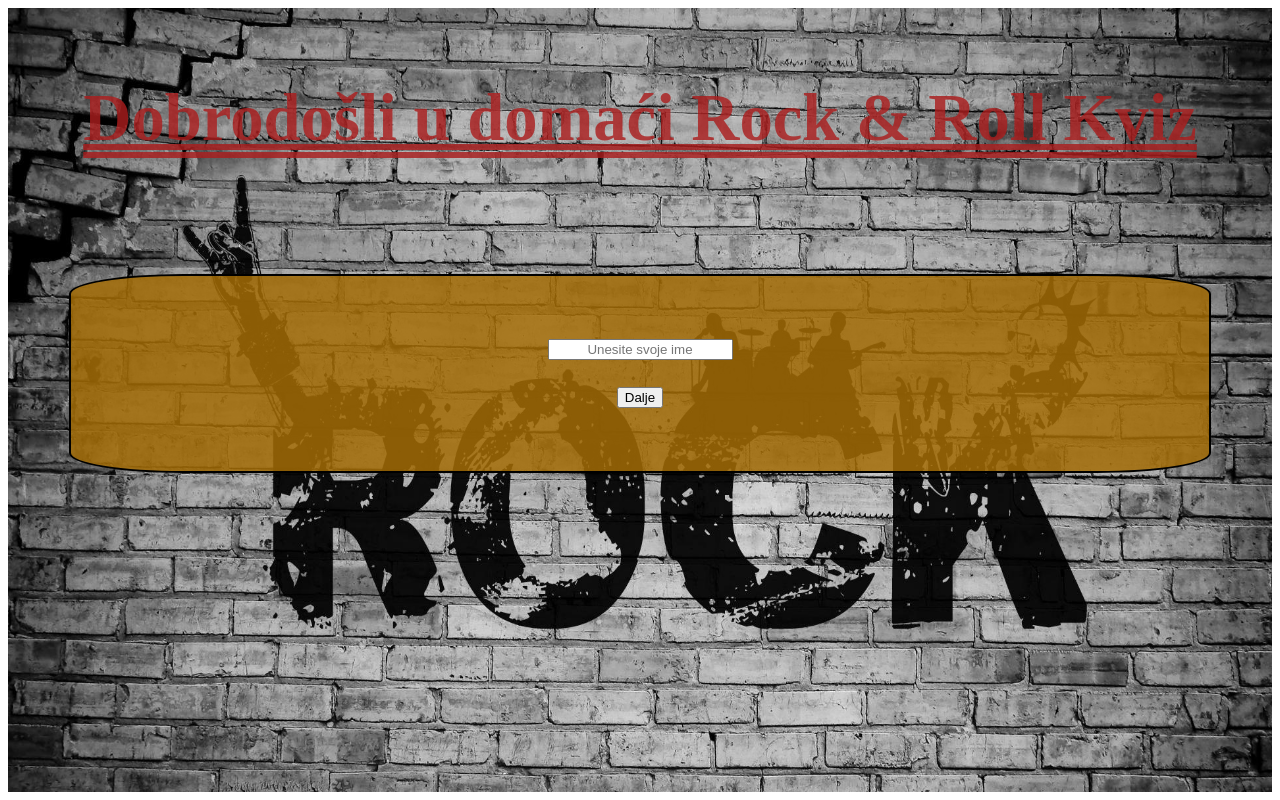
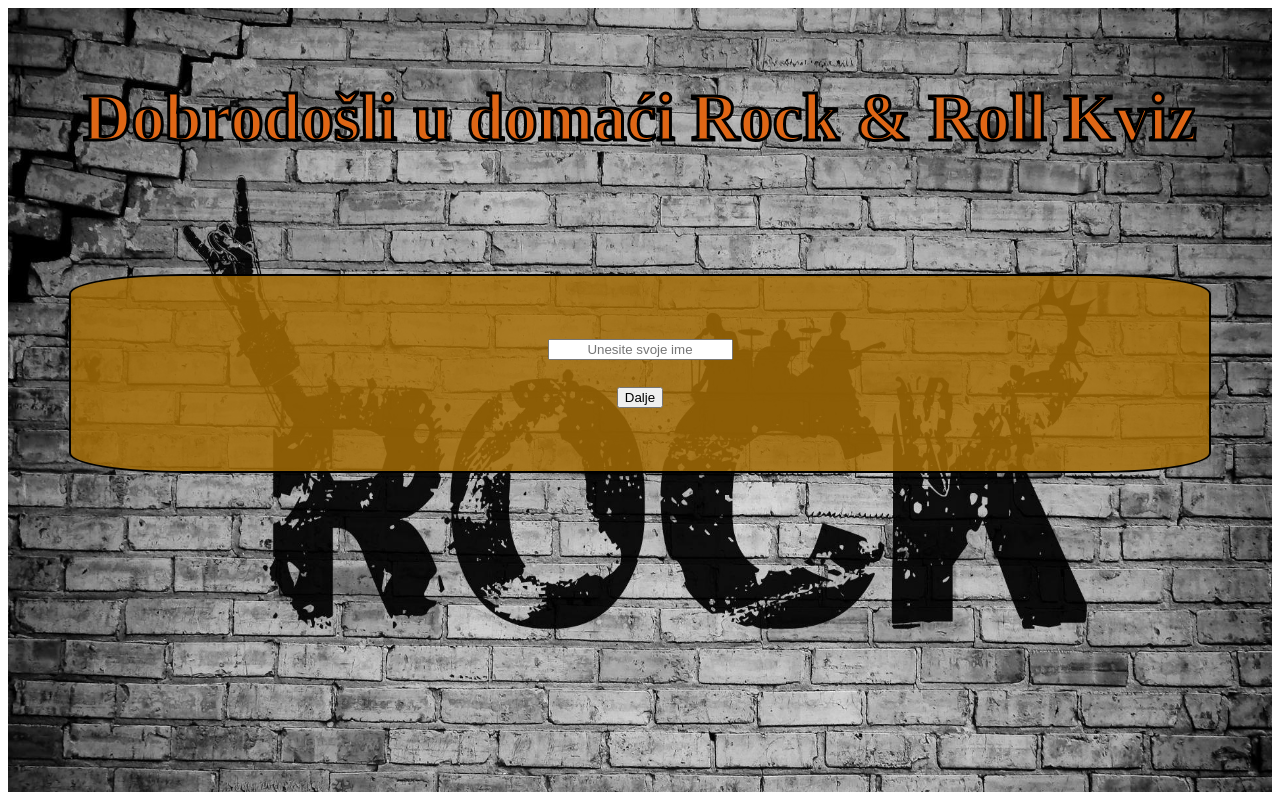
Before and after one commit to jovandeka/PIA-homeworks, a PHP site: page / in a window 1280 px wide. Run offline with PHP 8.4, Linux system fonts and the light colour scheme.

Commit message:
Update kviz.css

```diff
--- a/hw-3/kviz.css
+++ b/hw-3/kviz.css
@@ -9,10 +9,9 @@
     font-size: 50pt;
     font-family: 'Times New Roman', Times, serif;
     font-weight: bolder;
-    color: #aa1d1dd0;
+    color: rgb(223, 102, 21);
     text-align: center;
-    text-decoration-line: underline;
-    text-decoration-style: double;
+    -webkit-text-stroke: 3px #000000;
 }
 
 .container-fluid{
```
